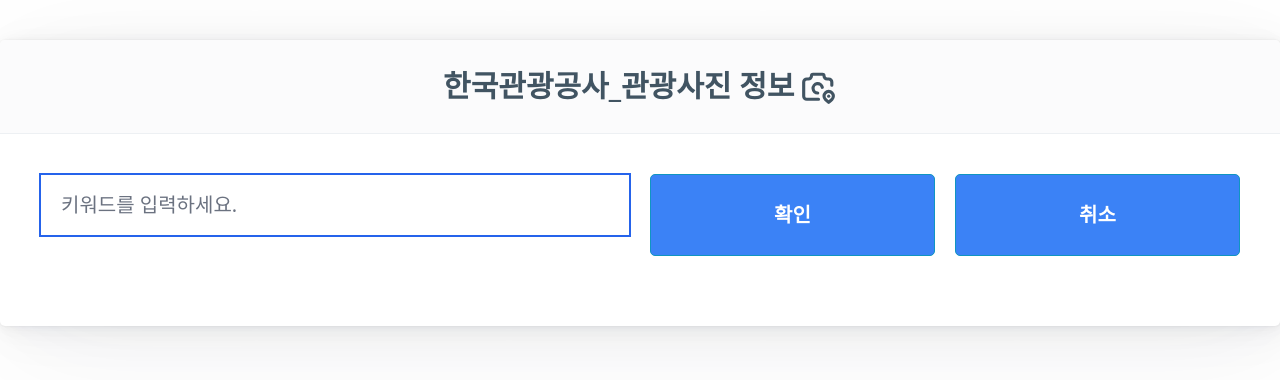
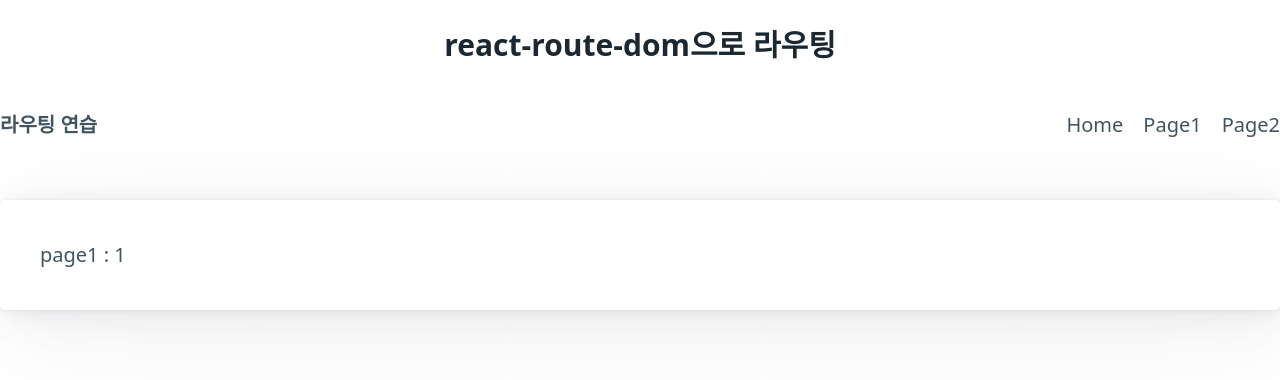
Before and after one commit to ynnij/k-digital-react, a React (Create React App) app: page /page1/1 in a window 1280 px wide. Shown: the top 380 px of the page. Built offline with nearby package versions, Linux system fonts and the light colour scheme.

Commit message:
10 리액트 라우터 예제
- router 활용한 브라우저 주소 다루기
- useParams, useLocation, query-string

```diff
--- a/package.json
+++ b/package.json
@@ -6,9 +6,11 @@
     "@testing-library/jest-dom": "^5.17.0",
     "@testing-library/react": "^13.4.0",
     "@testing-library/user-event": "^13.5.0",
+    "query-string": "^8.1.0",
     "react": "^18.2.0",
     "react-dom": "^18.2.0",
     "react-icons": "^4.11.0",
+    "react-router-dom": "^6.17.0",
     "react-scripts": "5.0.1",
     "web-vitals": "^2.1.4"
   },
--- /dev/null
+++ b/src/10/RouteHome.js
@@ -0,0 +1,17 @@
+import { Link } from "react-router-dom"
+import TailH1 from "../common/TailH1"
+
+const RouteHome = () => {
+    return (
+        <article>
+            <TailH1 title="Page1 이동" />
+            <ul>
+                <li><Link to='/page1/사과🍎'>사과</Link></li>
+                <li><Link to='/page1/바나나'>바나나</Link></li>
+                <li><Link to='/page1/당근'>당근</Link></li>
+            </ul>
+        </article>
+    )
+}
+
+export default RouteHome
--- /dev/null
+++ b/src/10/RouteMain.js
@@ -0,0 +1,22 @@
+import { BrowserRouter, Routes, Route } from "react-router-dom"
+import RouteHome from "./RouteHome"
+import RoutePage1 from "./RoutePage1"
+import RoutePage2 from "./RoutePage2"
+import RouteNav from "./RouteNav"
+const RouteMain = () => {
+    return (
+        <BrowserRouter>
+            <main className="container">
+                <h1 className="text-2xl font-bold m-5 text-center">react-route-dom으로 라우팅</h1>
+                <RouteNav /> {/* Routes 밖에 있을 때 새로 라우팅되어도 항상 있음*/}
+                <Routes>
+                    <Route path="/" element={<RouteHome />} ></Route> {/* 바로 RouteHome으로 라우팅 */}
+                    <Route path="/page1/:item" element={<RoutePage1 />} ></Route> {/* 주소/page1 입력 시 RoutePage1로 이동 */}
+                    <Route path="/page2" element={<RoutePage2 />} ></Route>
+                </Routes>
+            </main>
+        </BrowserRouter>
+    )
+}
+
+export default RouteMain
--- /dev/null
+++ b/src/10/RouteNav.js
@@ -0,0 +1,17 @@
+import { Link } from "react-router-dom";
+const RouteNav = () => {
+    return (
+        <nav>
+            <ul>
+                <li><strong>라우팅 연습</strong></li>
+            </ul>
+            <ul>
+                <li><Link to='/'>Home</Link></li>
+                <li><Link to='/page1/1'>Page1</Link></li>
+                <li><Link to='/page2?item=2'>Page2</Link></li>
+            </ul>
+        </nav>
+    )
+}
+
+export default RouteNav
--- /dev/null
+++ b/src/10/RoutePage1.js
@@ -0,0 +1,11 @@
+import { useParams } from "react-router-dom"
+const RoutePage1 = () => {
+    const item = useParams().item;
+    return (
+        <article>
+            page1 : {item}
+        </article>
+    )
+}
+
+export default RoutePage1
--- /dev/null
+++ b/src/10/RoutePage2.js
@@ -0,0 +1,17 @@
+import { useLocation } from "react-router-dom";
+import qs from 'query-string';
+
+const RoutePage2 = () => {
+    const loc = useLocation().search;
+    const item = qs.parse(loc).item;
+    const item2 = qs.parse(loc).item2;
+
+    console.log(item)
+    return (
+        <article>
+            page2 : {item}, {item2}
+        </article>
+    )
+}
+
+export default RoutePage2
--- a/src/App.js
+++ b/src/App.js
@@ -9,6 +9,7 @@
 import MyRef from './07/MyRef';
 import Gallery from './08/Gallery';
 import Busan from './09/Busan';
+import RouteMain from './10/RouteMain';
 function App() {
   return (
     // <Clock />
@@ -19,8 +20,9 @@
     // <Frcst />
     //<Taccident />
     //<MyRef />
-    <Gallery />
+    //<Gallery />
     //<Busan />
+    <RouteMain/>
   );
 }
 
```
Also changed, not shown: 1 other file (tests, documents, lock files or other folders).
